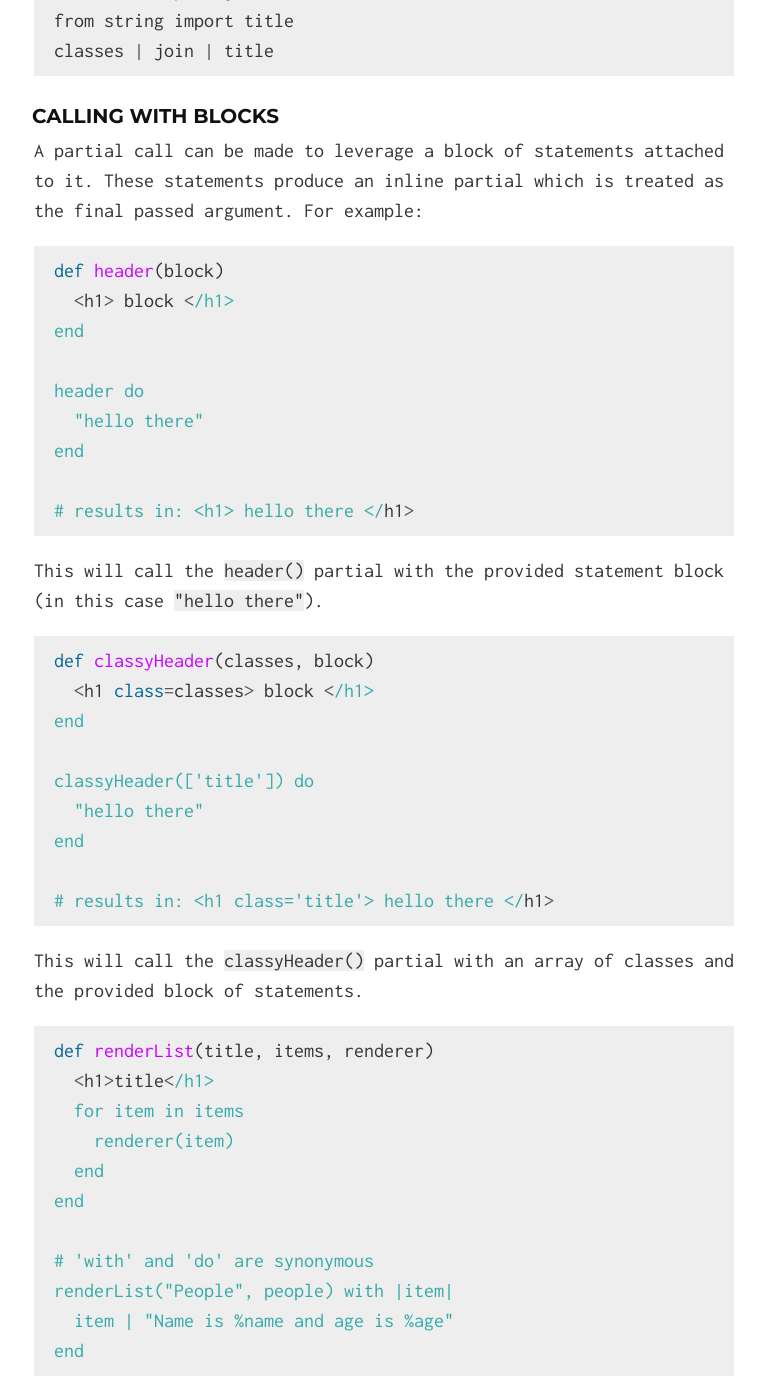
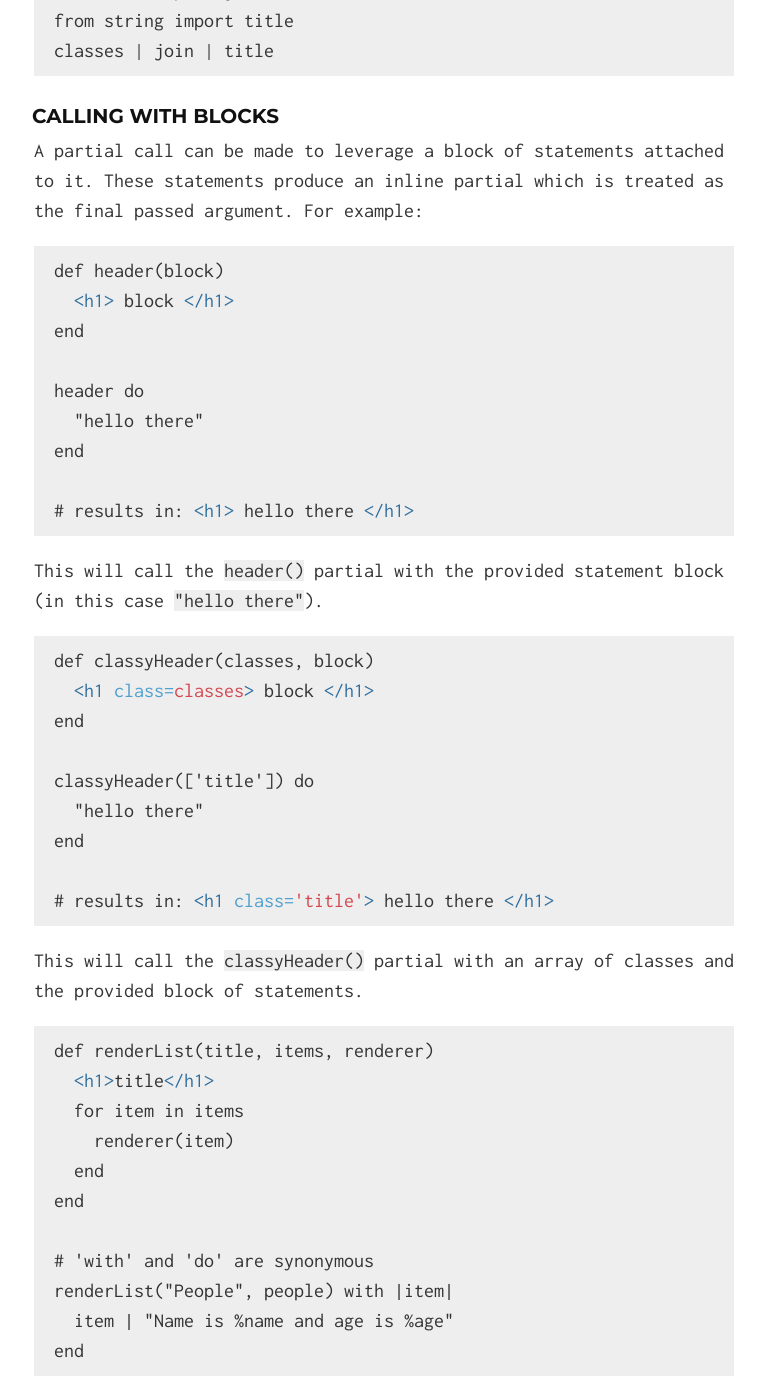
Before and after one commit to kode4food/interpol, a Jekyll site: the page built from guide/07-partials.md, in a window 1280 px wide and 1400 px high, scrolled down 3944 px. Shown: the whole window, without its empty margins (256-1021 px from the left). Built offline with Jekyll 4.4.1, drawn with Linux system fonts in a browser that asks for light colours; Markdown is read by kramdown in place of the engine named in the settings; some of the changed text lies outside the part shown.

Commit message:
html syntax

````diff
--- a/guide/07-partials.md
+++ b/guide/07-partials.md
@@ -118,7 +118,7 @@ classes | join | title
 ### Calling With Blocks
 A partial call can be made to leverage a block of statements attached to it.  These statements produce an inline partial which is treated as the final passed argument.  For example:
 
-```ruby
+```html
 def header(block)
   <h1> block </h1>
 end
@@ -132,7 +132,7 @@ end
 
 This will call the `header()` partial with the provided statement block (in this case `"hello there"`).
 
-```ruby
+```html
 def classyHeader(classes, block)
   <h1 class=classes> block </h1>
 end
@@ -146,7 +146,7 @@ end
 
 This will call the `classyHeader()` partial with an array of classes and the provided block of statements.
 
-```ruby
+```html
 def renderList(title, items, renderer)
   <h1>title</h1>
   for item in items
@@ -164,7 +164,7 @@ In this case, the `renderList()` partial will loop over the provided items, invo
 
 If you're familiar with Ruby's blocks, this behavior may seem similar, but it's greatly simplified.  The block of statements is treated as the final *passed* argument, not as a specially marked argument in the partial's declaration.  In fact, it's really just syntactic sugar for:
 
-```ruby
+```html
 def renderList(title, items, renderer)
   <h1>title</h1>
   for item in items
@@ -181,7 +181,7 @@ renderList("People", people, renderItem)
 
 Because it's treated like nothing special, a block can even be bound to a call and then called later.
 
-```ruby
+```html
 def renderList(renderer, items)
   <ul>
   for item in items
````
